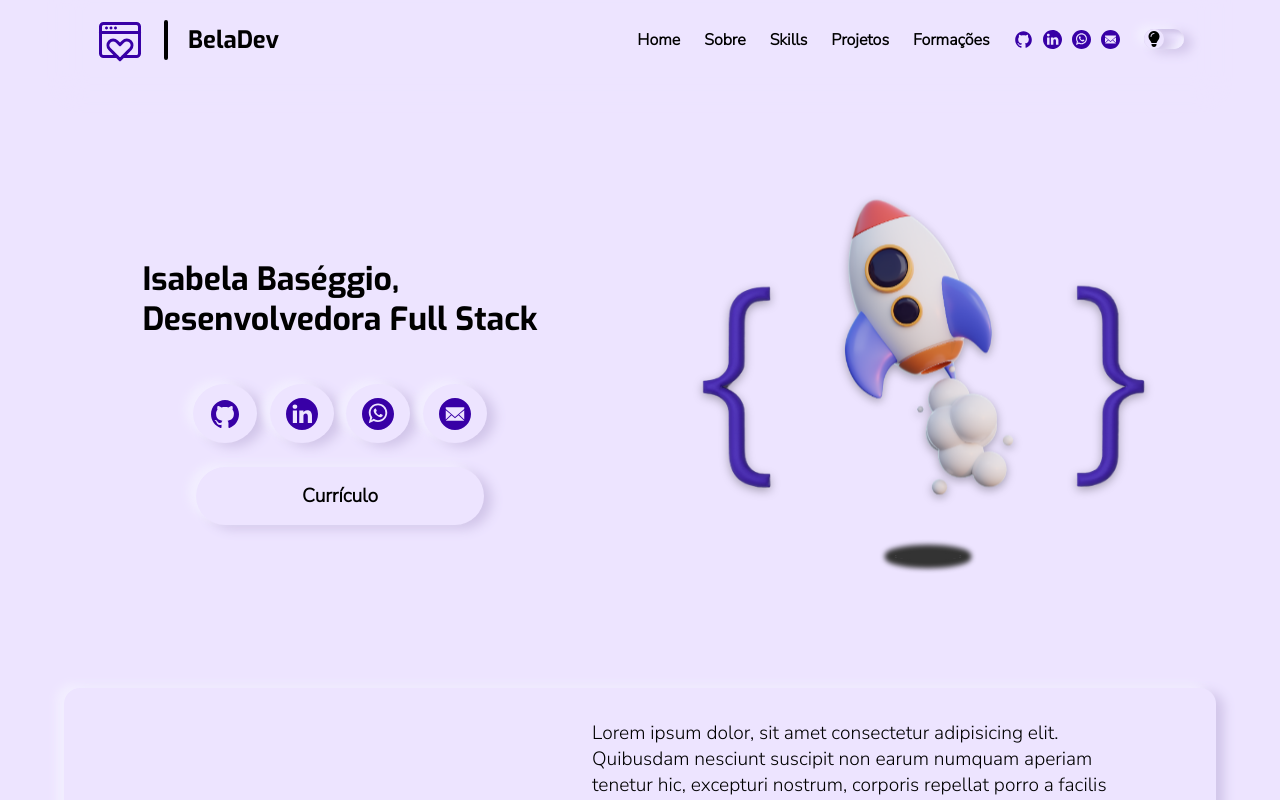
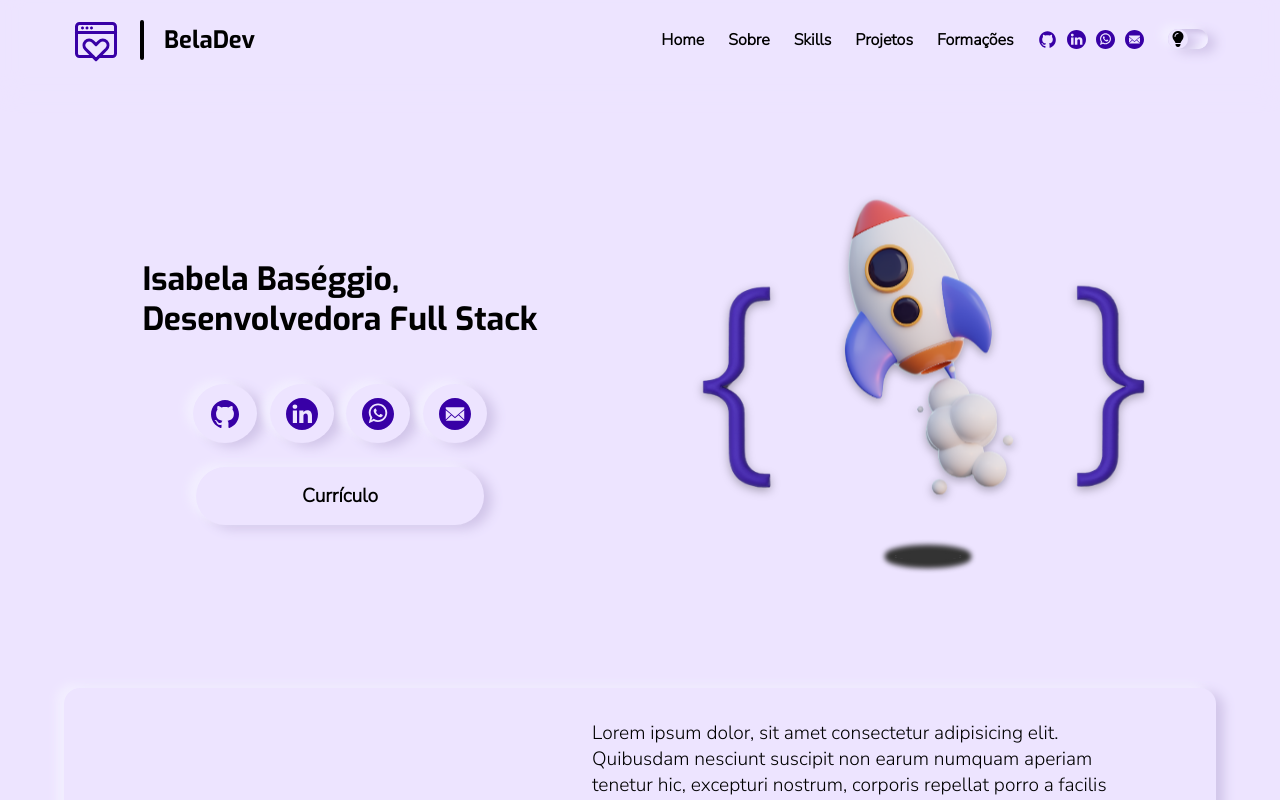
Before and after one commit to IsabelaBaseggio/portfolio, a plain HTML site: page index.html in a window 1280 px wide. Shown: the top 800 px of the page. Drawn offline with Linux system fonts and the light colour scheme.

Commit message:
width do Header ajustado

```diff
--- a/style/style.css
+++ b/style/style.css
@@ -34,7 +34,7 @@ header{
     position: fixed;
     z-index: 2;
     top: 0;
-    width: 90vw;
+    width: 100vw;
     padding: 1rem 2rem;
     font-family: var(--font-titles);
     background: transparent;
@@ -44,7 +44,8 @@ header{
 .navbar{
     width: 100%;
     height: auto;
-    max-width: 1200px;
+    padding: 0 2.5rem;
+    /* max-width: 1200px; */
     margin: 0 auto;
     display: flex;
     align-items: center;
```
